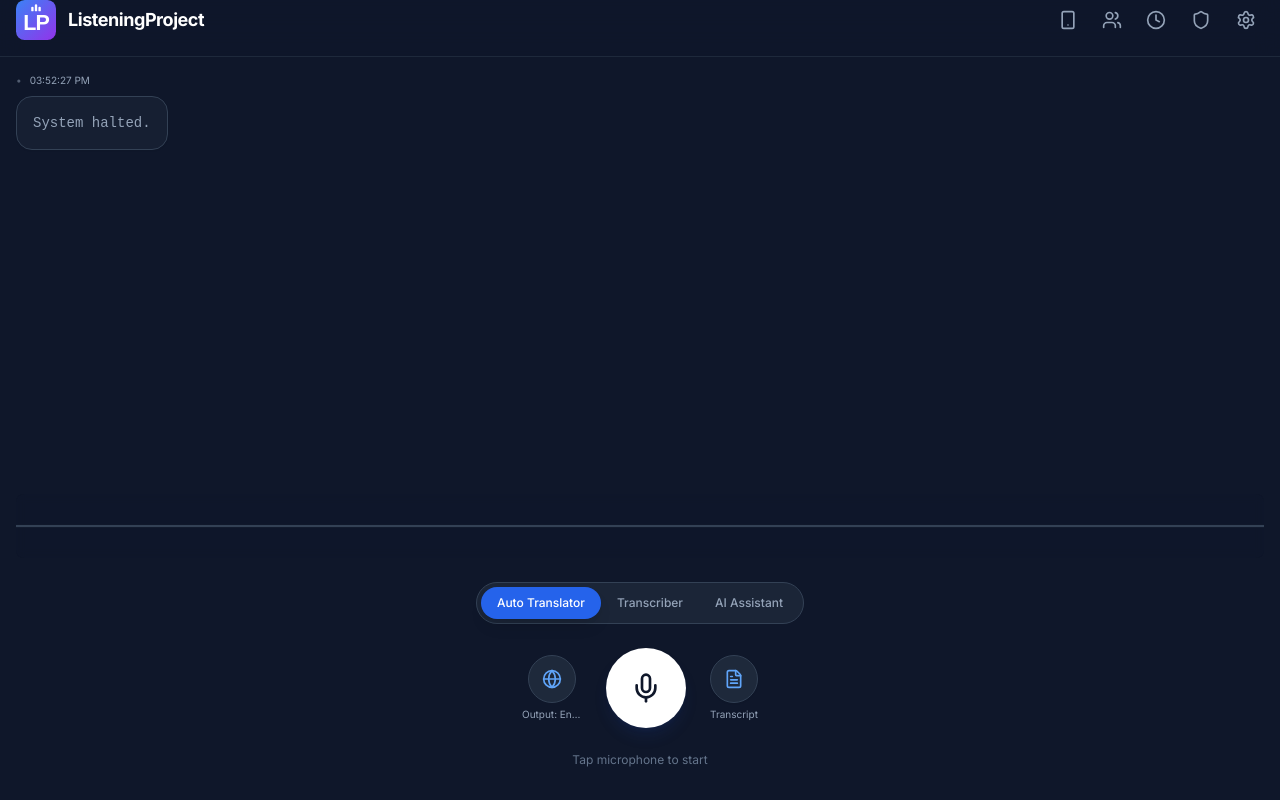
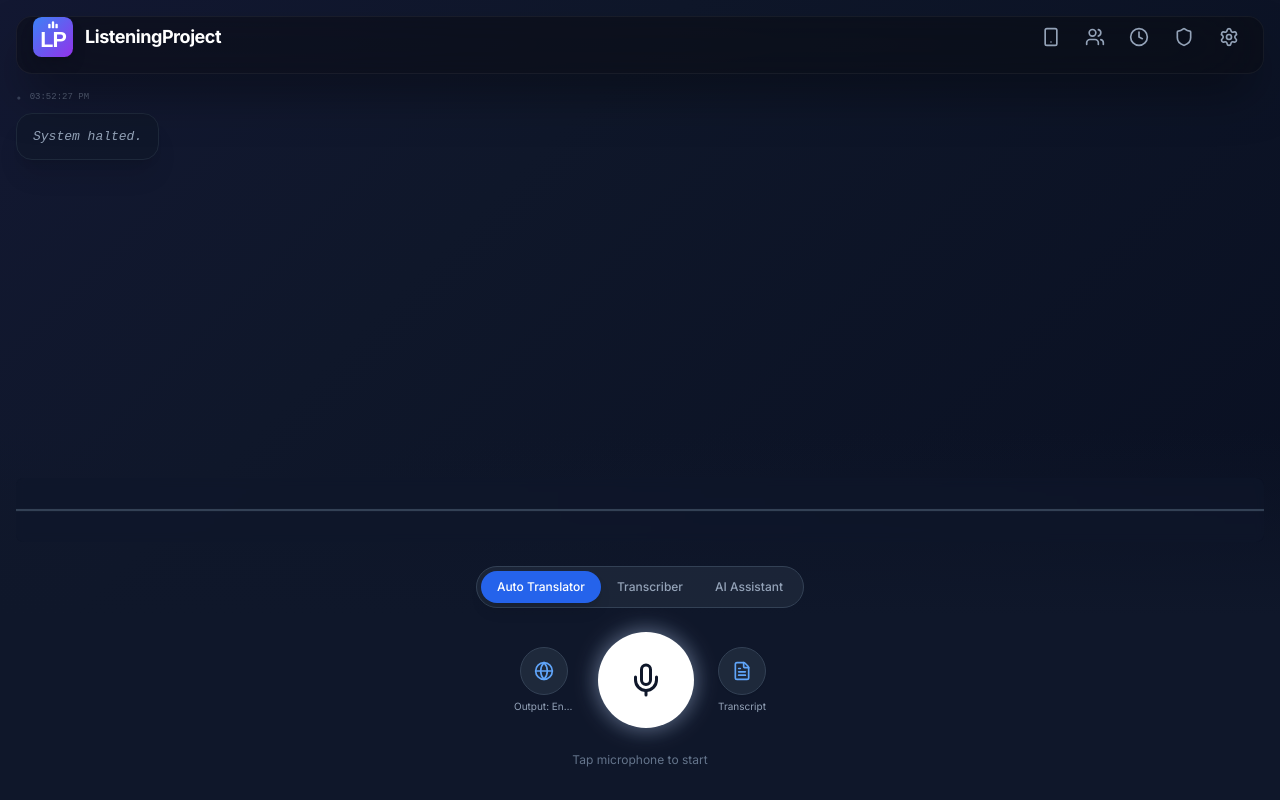
Before and after one commit to Devin36Crypto/Listening-Project, a React (Vite) app: page / in a window 1280 px wide. Built offline with nearby package versions, Linux system fonts and the light colour scheme.

Commit message:
v2.3.2: Final Audit, Cleaning & Production Prep Complete

```diff
--- a/App.tsx
+++ b/App.tsx
@@ -33,6 +33,74 @@ import { useOfflineWorker } from './hooks/useOfflineWorker';
 import { useAudioSession } from './hooks/useAudioSession';
 import { saveSession, importSessions, clearAllSessions, getStorageUsage } from './services/db';
 import { getSpeakerColor, getSpeakerInitials } from './utils/colors';
+// --- Memoized Components for Performance ---
+const ChatMessage = React.memo(({
+  msg,
+  speakerName,
+  onSpeakerClick,
+  getSpeakerColor,
+  getSpeakerInitials
+}: {
+  msg: LogMessage;
+  speakerName: string;
+  onSpeakerClick: (id: string) => void;
+  getSpeakerColor: (id: string) => string;
+  getSpeakerInitials: (name: string) => string;
+}) => {
+  if (msg.role === 'date-marker') {
+    return (
+      <div className="flex justify-center py-4">
+        <span className="bg-slate-800/50 text-slate-400 text-[10px] px-3 py-1 rounded-full border border-slate-700/50 font-mono tracking-widest uppercase">
+          {msg.text}
+        </span>
+      </div>
+    );
+  }
+
+  const isUser = msg.role === 'user';
+  const isModel = msg.role === 'model';
+  const isSystem = msg.role === 'system';
+
+  return (
+    <div className={`flex w-full mb-6 ${isUser ? 'justify-end' : 'justify-start'} animate-in fade-in slide-in-from-bottom-2 duration-300`}>
+      <div className={`max-w-[85%] flex flex-col gap-1.5 ${isUser ? 'items-end' : 'items-start'}`}>
+        <div className={`flex items-center gap-2 text-[10px] text-slate-400 mb-0.5 ${isUser ? 'flex-row-reverse' : 'flex-row'}`}>
+          {(msg.speakerId || isModel) && (
+            <button
+              onClick={() => msg.speakerId && onSpeakerClick(msg.speakerId)}
+              className="flex items-center gap-2 hover:bg-white/5 rounded-full pr-2 py-0.5 transition-all group"
+              disabled={!msg.speakerId}
+            >
+              <div className={`w-5 h-5 rounded-full flex items-center justify-center text-[8px] font-bold text-white shadow-sm transition-transform group-hover:scale-110 ${msg.speakerId ? getSpeakerColor(msg.speakerId) : 'bg-blue-600'}`}>
+                {msg.speakerId ? getSpeakerInitials(speakerName) : 'AI'}
+              </div>
+              <span className="font-semibold text-slate-300 group-hover:text-blue-400 transition-colors">
+                {isModel ? 'AI Assistant' : speakerName}
+              </span>
+            </button>
+          )}
+          <span className="opacity-30">•</span>
+          <span className="font-mono text-[9px] opacity-50">
+            {msg.timestamp.toLocaleTimeString([], { hour: '2-digit', minute: '2-digit', second: '2-digit' })}
+          </span>
+        </div>
+
+        <div className={`relative px-4 py-3 rounded-2xl shadow-xl transition-all ${msg.isError
+          ? 'bg-red-900/20 border border-red-500/30 text-red-200'
+          : isUser
+            ? 'bg-blue-600 text-white rounded-tr-none shadow-blue-500/10'
+            : isSystem
+              ? 'bg-slate-900/80 text-slate-400 text-[11px] border border-slate-800 font-mono italic'
+              : 'bg-slate-900/60 backdrop-blur-md text-slate-100 rounded-tl-none border border-white/5'
+          }`}>
+          {msg.isError && <VolumeX size={14} className="absolute -left-6 top-4 text-red-500 animate-pulse" />}
+          <div className="whitespace-pre-wrap leading-relaxed text-[13px]">{msg.text}</div>
+        </div>
+      </div>
+    </div>
+  );
+});
+
 const App: React.FC = () => {
   // --- UI State ---
   const [activeMode, setActiveMode] = useState<AppMode>(AppMode.LIVE_TRANSLATOR);
@@ -274,58 +342,62 @@ const App: React.FC = () => {
   }, [logs, currentSessionId, activeMode, settings.targetLanguage, speakerRegistry, vaultKey, addLog]);
   if (!apiKey) {
     return (
-      <div className="flex flex-col h-screen bg-[#0f172a] text-slate-200 items-center justify-center p-6 text-center">
-        <div className="w-20 h-20 bg-blue-600/20 rounded-full flex items-center justify-center mb-6 border border-blue-500/30">
+      <div className="flex flex-col h-screen animate-ambient text-slate-200 items-center justify-center p-6 text-center">
+        <div className="glass-panel p-10 rounded-3xl shadow-2xl max-w-sm w-full flex flex-col items-center">
+          <div className="w-20 h-20 bg-blue-600/20 rounded-full flex items-center justify-center mb-6 border border-blue-500/30 shadow-[0_0_30px_rgba(59,130,246,0.2)]">
             <Key size={40} className="text-blue-400" />
           </div>
-        <h1 className="text-2xl font-bold text-white mb-2">API Key Required</h1>
-        <p className="text-slate-400 max-w-md mb-8">
-          To use the ListeningProject Live features, you need to connect a Google Gemini API key.
+          <h1 className="text-2xl font-bold text-white mb-2 text-xl">ListeningProject</h1>
+          <p className="text-slate-400 mb-8 text-xs leading-relaxed">
+            Secure connection required. Please connect your Google AI Studio account or provide an API Key.
           </p>
           <button
             onClick={handleConnectApiKey}
-          className="px-6 py-3 bg-blue-600 hover:bg-blue-500 text-white font-semibold rounded-xl transition-all shadow-lg shadow-blue-900/20 flex items-center gap-2 mb-8"
+            className="w-full px-6 py-4 bg-blue-600 hover:bg-blue-500 text-white font-semibold rounded-2xl transition-all shadow-lg shadow-blue-900/40 flex items-center justify-center gap-2 mb-8 mic-glow"
           >
             <Key size={18} />
             Connect Google AI Studio
           </button>
-        <div className="w-full max-w-sm border-t border-slate-800 pt-8">
-          <p className="text-sm text-slate-400 mb-4">Or enter your API key manually:</p>
+          <div className="w-full border-t border-white/5 pt-8">
+            <p className="text-[10px] text-slate-500 mb-4 uppercase tracking-widest font-bold">Manual API Key</p>
             <div className="flex gap-2">
               <input
                 type="password"
                 value={manualKey}
                 onChange={(e) => setManualKey(e.target.value)}
-              placeholder="Paste API Key here..."
-              className="flex-1 bg-slate-900 border border-slate-700 rounded-lg px-4 py-2 text-white focus:outline-none focus:border-blue-500"
+                placeholder="Paste Key here..."
+                className="flex-1 bg-white/5 border border-white/10 rounded-xl px-4 py-2 text-sm text-white focus:outline-none focus:border-blue-500/50 transition-colors"
               />
               <button
                 onClick={handleSaveManualKey}
-              className="px-4 py-2 bg-slate-800 hover:bg-slate-700 text-white rounded-lg border border-slate-700 transition-colors"
+                className="px-4 py-2 bg-slate-800 hover:bg-slate-700 text-white rounded-xl text-xs font-bold transition-colors"
               >
                 Save
               </button>
             </div>
           </div>
-        <p className="mt-8 text-xs text-slate-500">
-          <a href="https://ai.google.dev/gemini-api/docs/billing" target="_blank" rel="noopener noreferrer" className="underline hover:text-slate-300">
-            Learn more about billing and API keys
+          <p className="mt-8 text-[10px] text-slate-600">
+            <a href="https://ai.google.dev/gemini-api/docs/billing" target="_blank" rel="noopener noreferrer" className="underline hover:text-slate-400">
+              Privacy & Billing Policy
             </a>
           </p>
         </div>
+      </div>
     );
   }
+
   return (
-    <div className="flex flex-col h-screen bg-[#0f172a] text-slate-200 safe-area-inset">
+    <div className="flex flex-col h-screen animate-ambient text-slate-200 safe-area-inset overflow-hidden selection:bg-blue-500/30">
       <PocketModeOverlay
         isActive={isPocketMode}
         onUnlock={() => setIsPocketMode(false)}
         statusText={isRecording ? `ListeningProject Live: ${connectedMics} Sensors Active` : 'ListeningProject Standby'}
       />
+
       {/* Header */}
-      <header className="flex-none p-4 bg-slate-900/50 backdrop-blur-md border-b border-slate-800 flex justify-between items-center z-10 pt-[env(safe-area-inset-top,20px)]">
+      <header className="flex-none p-4 glass-panel backdrop-blur-3xl border-b border-white/5 flex justify-between items-center z-10 pt-[env(safe-area-inset-top,20px)] mx-4 mt-4 rounded-2xl shadow-2xl">
         <div className="flex items-center gap-3">
-          <img src="./icon.svg" alt="LP Logo" className="w-10 h-10" />
+          <img src="./icon.svg" alt="LP Logo" className="w-10 h-10 drop-shadow-lg" />
           <div className="flex flex-col">
             <h1 className="font-bold text-lg tracking-tight text-white leading-none">ListeningProject</h1>
           </div>
@@ -401,53 +473,16 @@ const App: React.FC = () => {
               </p>
             </div>
           ) : (
-            logs.map(msg => {
-              if (msg.role === 'date-marker') {
-                return (
-                  <div key={msg.id} className="flex justify-center py-4">
-                    <span className="bg-slate-800/50 text-slate-400 text-xs px-3 py-1 rounded-full border border-slate-700/50 font-mono">
-                      {msg.text}
-                    </span>
-                  </div>
-                );
-              }
-              return (
-                <div key={msg.id} className={`flex ${msg.role === 'user' ? 'justify-end' : 'justify-start'}`}>
-                  <div className="max-w-[85%] flex flex-col gap-1">
-                    <div className={`flex items-center gap-2 text-[10px] text-slate-400 mb-1 ${msg.role === 'user' ? 'justify-end' : 'justify-start'}`}>
-                      {(msg.speakerId || msg.role === 'model') && (
-                        <button
-                          onClick={() => msg.speakerId && handleSpeakerClick(msg.speakerId)}
-                          className="flex items-center gap-2 hover:bg-slate-800/50 rounded-full pr-2 py-0.5 transition-colors group"
-                          disabled={!msg.speakerId}
-                        >
-                          <div className={`w-5 h-5 rounded-full flex items-center justify-center text-[8px] font-bold text-white shadow-sm ${msg.speakerId ? getSpeakerColor(msg.speakerId) : 'bg-blue-600'
-                            }`}>
-                            {msg.speakerId ? getSpeakerInitials(speakerRegistry[msg.speakerId] || msg.speakerId) : 'AI'}
-                          </div>
-                          <span className="font-semibold text-slate-300 group-hover:text-blue-400 transition-colors">
-                            {msg.speakerId ? (speakerRegistry[msg.speakerId] || msg.speakerId) : 'AI Assistant'}
-                          </span>
-                        </button>
-                      )}
-                      <span className="opacity-50">•</span>
-                      <span>{msg.timestamp.toLocaleTimeString([], { hour: '2-digit', minute: '2-digit', second: '2-digit' })}</span>
-                    </div>
-                    <div className={`rounded-2xl p-4 shadow-sm ${msg.isError
-                      ? 'bg-red-900/20 border border-red-500/50 text-red-200'
-                      : msg.role === 'user'
-                        ? 'bg-blue-600 text-white rounded-br-none'
-                        : msg.role === 'system'
-                          ? 'bg-slate-800/50 text-slate-400 text-sm border border-slate-700 font-mono'
-                          : 'bg-slate-800 text-slate-100 rounded-bl-none border border-slate-700'
-                      }`}>
-                      {msg.isError && <VolumeX size={16} className="mt-1 flex-shrink-0 text-red-400 mb-1" />}
-                      <div className="whitespace-pre-wrap">{msg.text}</div>
-                    </div>
-                  </div>
-                </div>
-              );
-            })
+            logs.map(msg => (
+              <ChatMessage
+                key={msg.id}
+                msg={msg}
+                speakerName={speakerRegistry[msg.speakerId || ''] || msg.speakerId || ''}
+                onSpeakerClick={handleSpeakerClick}
+                getSpeakerColor={getSpeakerColor}
+                getSpeakerInitials={getSpeakerInitials}
+              />
+            ))
           )}
           <div ref={logsEndRef} />
         </div>
@@ -539,20 +574,20 @@ const App: React.FC = () => {
                 if (settings.pushToTalk && isRecording) toggleRecording();
               }}
               onClick={() => { if (!settings.pushToTalk) toggleRecording(); }}
-              className={`relative w-20 h-20 rounded-full flex items-center justify-center shadow-lg shadow-blue-900/20 transition-all transform ${settings.pushToTalk ? 'active:scale-90' : 'hover:scale-105 active:scale-95'
-                } ${isRecording
+              className={`relative w-24 h-24 rounded-full flex items-center justify-center transition-all transform hover:scale-105 active:scale-95 ${isRecording
                 ? activeMode === AppMode.OFFLINE_MODE
-                    ? 'bg-orange-500 hover:bg-orange-600 animate-pulse'
-                    : 'bg-red-500 hover:bg-red-600 animate-pulse'
-                  : 'bg-white hover:bg-slate-100'
+                  ? 'bg-orange-500 mic-recording'
+                  : 'bg-gradient-to-br from-red-500 to-rose-600 mic-recording'
+                : 'bg-white mic-glow text-slate-900'
                 }`}
             >
+              <div className="absolute inset-0 rounded-full bg-inherit blur-md opacity-20 animate-pulse" />
               {isRecording ? (
-                <MicOff size={32} className="text-white" />
+                <MicOff size={36} className="text-white relative z-10" />
               ) : (
                 activeMode === AppMode.OFFLINE_MODE
-                  ? <WifiOff size={32} className="text-slate-900" />
-                  : <Mic size={32} className="text-slate-900" />
+                  ? <WifiOff size={36} className="text-slate-900 relative z-10" />
+                  : <Mic size={36} className="text-slate-900 relative z-10" />
               )}
             </button>
             {/* Transcript Toggle */}
--- a/hooks/useAudioSession.ts
+++ b/hooks/useAudioSession.ts
@@ -265,7 +265,9 @@ CORE PROTOCOLS:
                     onopen: () => {
                         setIsRecording(true);
                         workletNode.port.onmessage = (e) => {
-                            const base64 = createPcmBase64(e.data);
+                            // Data is now pre-converted to Int16Array in the worker
+                            const pcm16 = e.data as Int16Array;
+                            const base64 = createPcmBase64(pcm16);
                             sessionPromiseRef.current?.then(session => session.sendRealtimeInput({
                                 media: {
                                     mimeType: `audio/pcm;rate=${INPUT_SAMPLE_RATE}`,
--- a/index.css
+++ b/index.css
@@ -5,45 +5,71 @@
 :root {
   --safe-area-inset-top: env(safe-area-inset-top, 0px);
   --safe-area-inset-bottom: env(safe-area-inset-bottom, 0px);
+  --glass-bg: rgba(9, 9, 11, 0.6);
+  --glass-border: rgba(255, 255, 255, 0.08);
 }
 
 body {
-  @apply bg-black text-white antialiased overflow-hidden;
+  @apply bg-[#020617] text-slate-100 antialiased overflow-hidden selection:bg-blue-500/30;
   padding-top: var(--safe-area-inset-top);
   padding-bottom: var(--safe-area-inset-bottom);
 }
 
+/* Premium Animations & Effects */
+.animate-ambient {
+  background: linear-gradient(-45deg, #020617, #0f172a, #1e1b4b, #020617);
+  background-size: 400% 400%;
+  animation: ambient-pulse 15s ease infinite;
+}
+
+@keyframes ambient-pulse {
+  0% {
+    background-position: 0% 50%;
+  }
+
+  50% {
+    background-position: 100% 50%;
+  }
+
+  100% {
+    background-position: 0% 50%;
+  }
+}
+
+.mic-glow {
+  box-shadow: 0 0 20px rgba(59, 130, 246, 0.2);
+  @apply transition-all duration-300;
+}
+
+.mic-glow:hover {
+  box-shadow: 0 0 30px rgba(59, 130, 246, 0.4);
+  @apply scale-105;
+}
+
+.mic-recording {
+  box-shadow: 0 0 40px rgba(239, 68, 68, 0.5);
+  @apply animate-pulse;
+}
+
+.glass-panel {
+  @apply bg-zinc-950/40 backdrop-blur-2xl border border-white/5;
+  box-shadow: 0 25px 50px -12px rgba(0, 0, 0, 0.5);
+}
+
 /* Custom Scrollbar */
 ::-webkit-scrollbar {
-  width: 4px;
+  width: 5px;
 }
 
 ::-webkit-scrollbar-track {
-  @apply bg-transparent;
+  background: transparent;
 }
 
 ::-webkit-scrollbar-thumb {
-  @apply bg-zinc-800 rounded-full;
+  background: rgba(255, 255, 255, 0.05);
+  border-radius: 10px;
 }
 
 ::-webkit-scrollbar-thumb:hover {
-  @apply bg-zinc-700;
+  background: rgba(255, 255, 255, 0.1);
 }
-
-/* Glassmorphism Utilities */
-.glass {
-  @apply bg-zinc-900/50 backdrop-blur-xl border border-white/10;
-}
-
-.glass-dark {
-  @apply bg-black/60 backdrop-blur-2xl border border-white/5;
-}
-
-/* Safe Area Helpers */
-.pb-safe {
-  padding-bottom: var(--safe-area-inset-bottom);
-}
-
-.pt-safe {
-  padding-top: var(--safe-area-inset-top);
-}
--- /dev/null
+++ b/postcss.config.js
@@ -0,0 +1,6 @@
+export default {
+    plugins: {
+        tailwindcss: {},
+        autoprefixer: {},
+    },
+}
--- a/utils/audio.ts
+++ b/utils/audio.ts
@@ -2,22 +2,29 @@
  * Converts Float32Array audio data (standard in Web Audio API)
  * to 16-bit Linear PCM base64 string (required by Google Gemini API).
  */
-export function createPcmBase64(data: Float32Array): string {
+/**
+ * Converts Int16Array (PCM16) to 16-bit Linear PCM base64 string.
+ * Optimized for speed by using a TypedArray view.
+ */
+export function createPcmBase64(data: Int16Array): string {
+    const bytes = new Uint8Array(data.buffer);
+    let binary = '';
+    for (let i = 0; i < bytes.byteLength; i++) {
+        binary += String.fromCharCode(bytes[i]);
+    }
+    return window.btoa(binary);
+}
+
+/**
+ * Legacy/Float version for non-worklet use-cases (if any).
+ */
+export function createPcmBase64FromFloat32(data: Float32Array): string {
     const pcm = new Int16Array(data.length);
     for (let i = 0; i < data.length; i++) {
-        // Clamp and scale to 16-bit range
         const s = Math.max(-1, Math.min(1, data[i]));
         pcm[i] = s < 0 ? s * 0x8000 : s * 0x7FFF;
     }
-
-    // Convert Int16Array buffer to binary string
-    let binary = '';
-    const bytes = new Uint8Array(pcm.buffer);
-    const len = bytes.byteLength;
-    for (let i = 0; i < len; i++) {
-        binary += String.fromCharCode(bytes[i]);
-    }
-    return window.btoa(binary);
+    return createPcmBase64(pcm);
 }
 
 /**
@@ -43,11 +50,10 @@ export async function decodeAudioData(
     // Some browsers might require the standard decodeAudioData which returns a promise
     // but expects an ArrayBuffer
     try {
-        return await ctx.decodeAudioData(data.buffer);
+        return await ctx.decodeAudioData(data.buffer as ArrayBuffer);
     } catch (e) {
-        // Fallback for raw PCM if the model returns it (though Gemini usually returns AAC/Opus in base64)
         const floatData = new Float32Array(data.length / 2);
-        const view = new DataView(data.buffer);
+        const view = new DataView(data.buffer as ArrayBuffer);
 
         for (let i = 0; i < floatData.length; i++) {
             floatData[i] = view.getInt16(i * 2, true) / 0x7FFF;
--- a/vite.config.ts
+++ b/vite.config.ts
@@ -18,14 +18,16 @@ export default defineConfig({
         display: 'standalone',
         icons: [
           {
-            src: 'pwa-192x192.png',
+            src: 'icon.svg',
             sizes: '192x192',
-            type: 'image/png'
+            type: 'image/svg+xml',
+            purpose: 'any maskable'
           },
           {
-            src: 'pwa-512x512.png',
+            src: 'icon.svg',
             sizes: '512x512',
-            type: 'image/png'
+            type: 'image/svg+xml',
+            purpose: 'any maskable'
           }
         ]
       }
```
Also changed, not shown: workers/audio.processor.ts (+24 -8 lines). Lines whose indentation alone changed are shown as unchanged.
